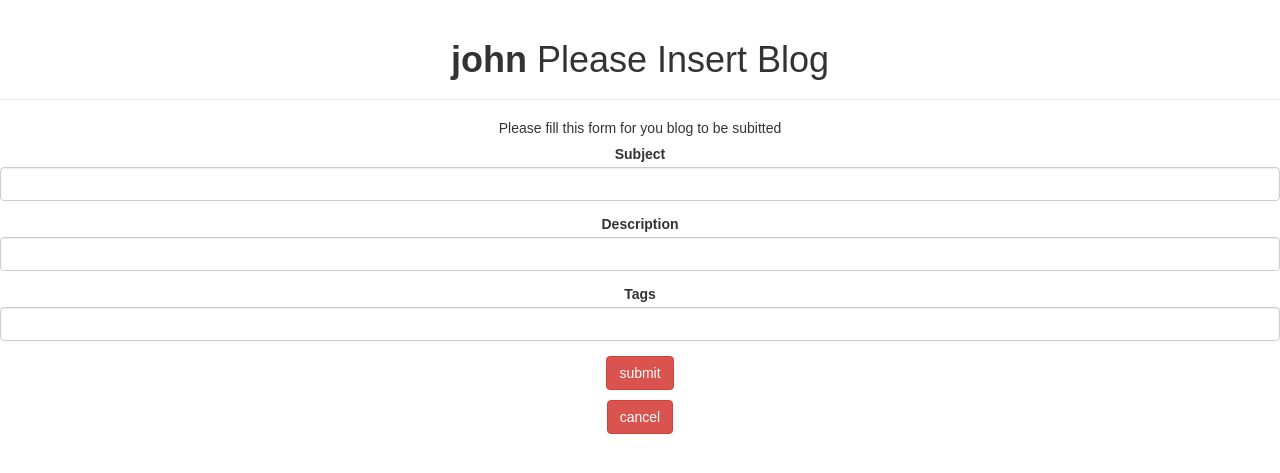
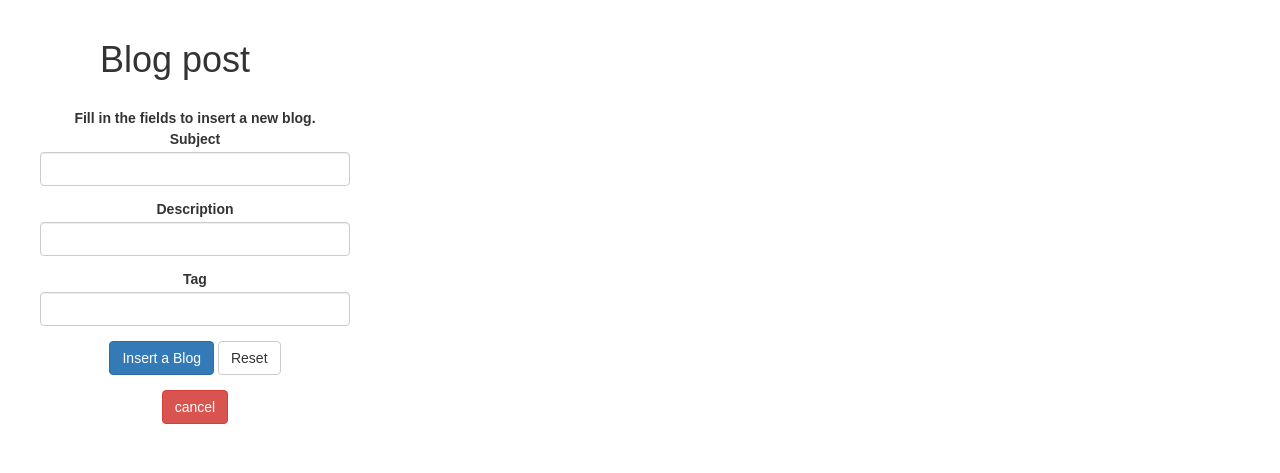
Before and after one commit to shadowgun625/Comp-440-team-5, a PHP site: page /blog.php in a window 1280 px wide. Shown: the top 473 px of the page. Run offline with PHP 8.4, Linux system fonts and the light colour scheme; a user stored in the database is signed in; data that the repository does not hold is empty.

Commit message:
added functioning blog page

```diff
--- a/PHP/blog.php
+++ b/PHP/blog.php
@@ -16,6 +16,54 @@ $description_err = $tag_err = $subject_err = "";
 
 // Processing form data when form is submitted
 if($_SERVER["REQUEST_METHOD"] == "POST"){
+if(empty(trim($_POST["subject"]))){
+	$subject_err = "please enter a subject.";
+} else{
+	$subject = trim($_POST["subject"]);
+}
+if(empty(trim($_POST["description"]))){
+	$description_err = "please enter a description.";
+} else{
+	$description = trim($_POST["description"]);
+}
+if(empty(trim($_POST["tag"]))){
+	$tag_err = "please enter a tag.";
+} else{
+	$tag = trim($_POST["tag"]);
+}
+if(empty($subject_err) && empty($description_err)){
+	$sql = "INSERT INTO blogs (subject, description, postuser, pdate) VALUES (?, ?, ?, ?)";
+	if($stmt = mysqli_prepare($link, $sql)){
+		mysqli_stmt_bind_param($stmt, "ssss", $param_subject, $param_description, $param_postuser, $param_pdate);
+		$param_subject = $subject;
+		$param_description = $description;
+		$param_postuser = $_SESSION["username"];
+		$param_pdate = date('d-m-y');
+		if(mysqli_stmt_execute($stmt)){
+                // Redirect to login page
+               mysqli_stmt_close($stmt);
+			   if(empty($tag_err)){
+				   $sql = "INSERT INTO blogstags (blogid, tag) VALUES (LAST_INSERT_ID(), ?)";
+				   if($stmt = mysqli_prepare($link, $sql)){
+					   mysqli_stmt_bind_param($stmt, "s",$param_tag);
+					   $param_tag = $tag;
+					   if(mysqli_stmt_execute($stmt)){
+						   header("location: login.php");
+						   mysqli_stmt_close($stmt);
+					   } else{
+						   echo "Something went wrong. Please try again later.";
+					   }
+				   }
+			   }
+        } else{
+			echo "Something went wrong. Please try again later.";
+			 mysqli_stmt_close($stmt);
+        }
+        }
+    }
+
+    // Close connection
+    mysqli_close($link);
 }
 ?>
 
@@ -26,36 +74,44 @@ if($_SERVER["REQUEST_METHOD"] == "POST"){
     <title>Welcome</title>
     <link rel="stylesheet" href="https://maxcdn.bootstrapcdn.com/bootstrap/3.3.7/css/bootstrap.css">
     <style type="text/css">
-        body{ font: 14px sans-serif; text-align: center; }
+        body{ font: 14px sans-serif; text-align: center;}
+		.wrapper{ width: 350px; padding: 20px; }
     </style>
+
 </head>
 <body>
-    <div class="page-header">
-        <h1><b><?php echo htmlspecialchars($_SESSION["username"]); ?></b> Please Insert Blog</h1>
-    </div>
-	<div class="wrapper">
-		<p>Please fill this form for you blog to be subitted<p>
-		<form action="<?php echo htmlspecialchars($_SERVER["PHP_SELF"]); ?>" method="post">
-		<div class="form-group <?php echo (!empty($subject_err)) ? 'has-error' : ''; ?>">
+
+
+    <div class="wrapper">
+        <h1>Blog post</h1>
+  <div class="wrapper">
+        <label>Fill in the fields to insert a new blog.</label>
+        <form action="<?php echo htmlspecialchars($_SERVER["PHP_SELF"]); ?>" method="post">
+			<div class="form-group <?php echo (!empty($subject_err)) ? 'has-error' : ''; ?>">
                 <label>Subject</label>
                 <input type="text" name="subject" class="form-control" value="<?php echo $subject; ?>">
                 <span class="help-block"><?php echo $subject_err; ?></span>
             </div>
-			<div class="form-group <?php echo (!empty($description_err)) ? 'has-error' : ''; ?>">
+            <div class="form-group <?php echo (!empty($description_err)) ? 'has-error' : ''; ?>">
                 <label>Description</label>
                 <input type="text" name="description" class="form-control" value="<?php echo $description; ?>">
                 <span class="help-block"><?php echo $description_err; ?></span>
             </div>
-			<div class="form-group <?php echo (!empty($Tag_err)) ? 'has-error' : ''; ?>">
-                <label>Tags</label>
-                <input type="text" name="Tag" class="form-control" value="<?php echo $Tag; ?>">
-                <span class="help-block"><?php echo $Tag_err; ?></span>
+            <div class="form-group <?php echo (!empty($tag_err)) ? 'has-error' : ''; ?>">
+                <label>Tag</label>
+                <input type="text" name="tag" class="form-control" value="<?php echo $tag; ?>">
+                <span class="help-block"><?php echo $tag_err; ?></span>
             </div>
-	<p>
-        <a href="Welcome.php" class="btn btn-danger">submit</a>
-    </p>
-	<p>
-        <a href="Welcome.php" class="btn btn-danger">cancel</a>
-    </p>
+			<div class="form-group">
+            <input type="submit" class="btn btn-primary" value="Insert a Blog" />
+			<input type="reset" class="btn btn-default"  value="Reset">
+			</div>
+			<a href="welcome.php" class="btn btn-danger">cancel</a>
+        </form>
+</div>
+
+
+
+    </div>
 </body>
 </html>
--- a/PHP/register.php
+++ b/PHP/register.php
@@ -31,7 +31,7 @@ if($_SERVER["REQUEST_METHOD"] == "POST"){
                 if(mysqli_stmt_num_rows($stmt) == 1){
                     $username_err = "This username is already taken.";
                 } else{
-                    $username = trim($_POST["username"]);
+                    $username )= trim($_POST["username"]);
                 }
             } else{
                 echo "Oops! Something went wrong. Please try again later.";
```
